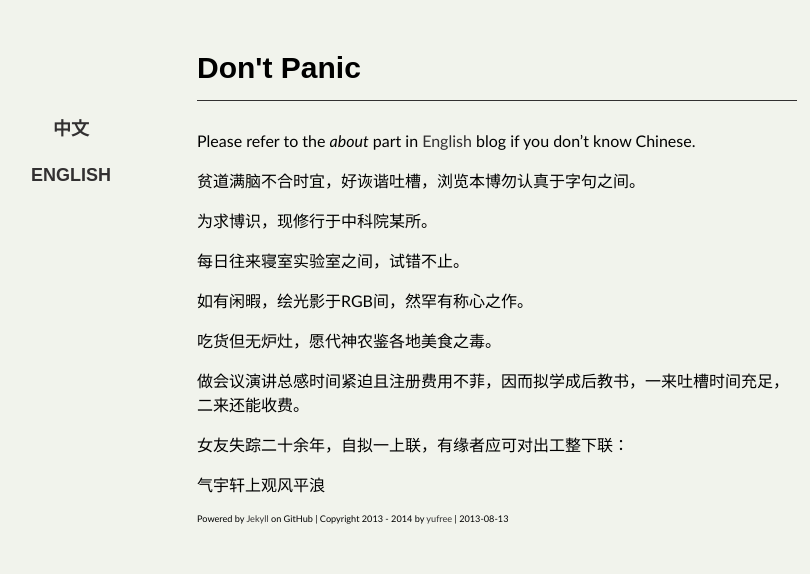
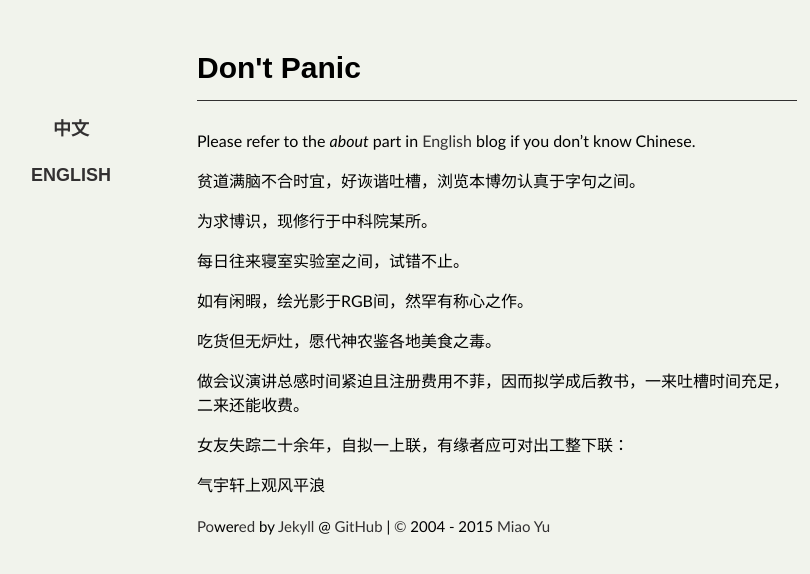
Before and after one commit to XLdennis/XLdennis.github.io, a Jekyll site: the page built from index.md, in a window 1280 px wide. Shown: the top 574 px of the page, without its empty margins (143-953 px from the left). Built offline with Jekyll 4.4.1, drawn with Linux system fonts in a browser that asks for light colours; some web fonts are replaced; Markdown is read by kramdown in place of the engine named in the settings; comment, search, counter and statistics services are not loaded.

Commit message:
Update home.html

```diff
--- a/_layouts/home.html
+++ b/_layouts/home.html
@@ -22,8 +22,17 @@
         {{ content }}
         </article>
     </div>
-    <footer>
-    <p id="footer"><small>Powered by <a href="https://github.com/mojombo/jekyll">Jekyll</a> on GitHub | Copyright 2013 - 2014 by <a href="http://yufree.github.com/blogcn">yufree</a> | <span class="label label-info">2013-08-13 </span></small></p>
+   <footer>
+        <p><small>
+            <a href="http://github.com/{{ site.github }}/XLdennis.github.io/new/gh-pages/_posts" target="_blank" title="撰写文章">Po</a>wer<a href="http://github.com/{{ site.github }}/XLdennis.github.io/edit/gh-pages/{{ page.path }}" target="_blank" title="编辑页面">ed</a> by <a href="http://jekyllrb.com" target="_blank">Jekyll</a> @ <a href="http://github.com/{{ site.github }}/XLdennis.github.io" target="_blank" title="项目主页">GitHub</a>
+             | <a rel="license" href="http://creativecommons.org/licenses/by-sa/3.0/cn/" target="_blank" title="许可协议">©</a> 2004 - {{site.time | date:"%Y"}} <a href="/about/">{{ site.author }}</a>
+{% if site.beian %}
+             | <a href="http://www.miibeian.gov.cn" target="_blank">{{ site.beian }}</a>
+{% endif %}
+{% if site.cnzz %}
+             | <script src="http://s85.cnzz.com/stat.php?id={{ site.cnzz }}"></script>
+{% endif %}
+         </small></p>
     </footer>
     </div>
 <!--都看到这了，我猜你是从git那里看的源码，好吧，其实那个对联不对也没关系，要不然估计要打一辈子光棍了-->
```
